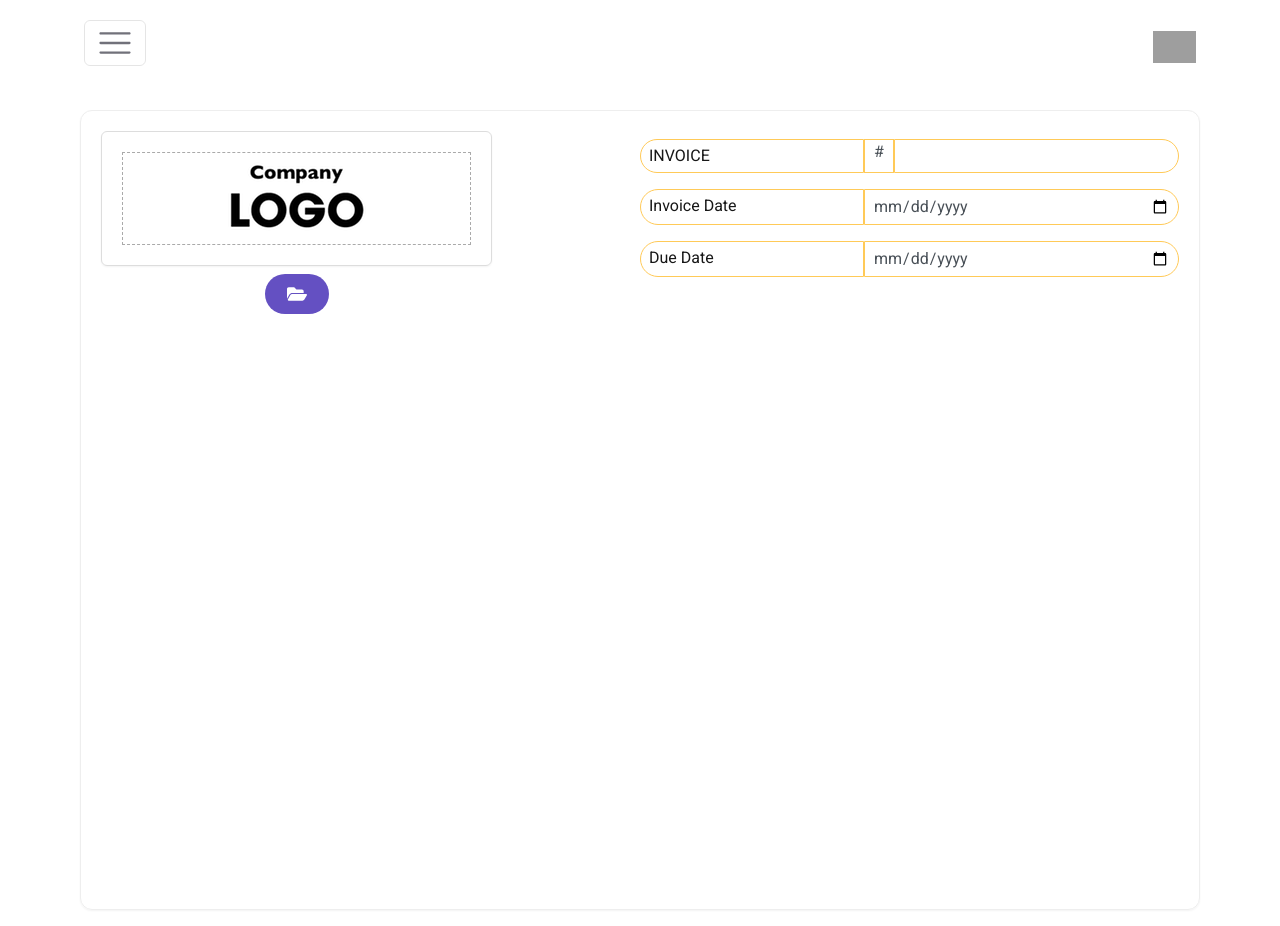
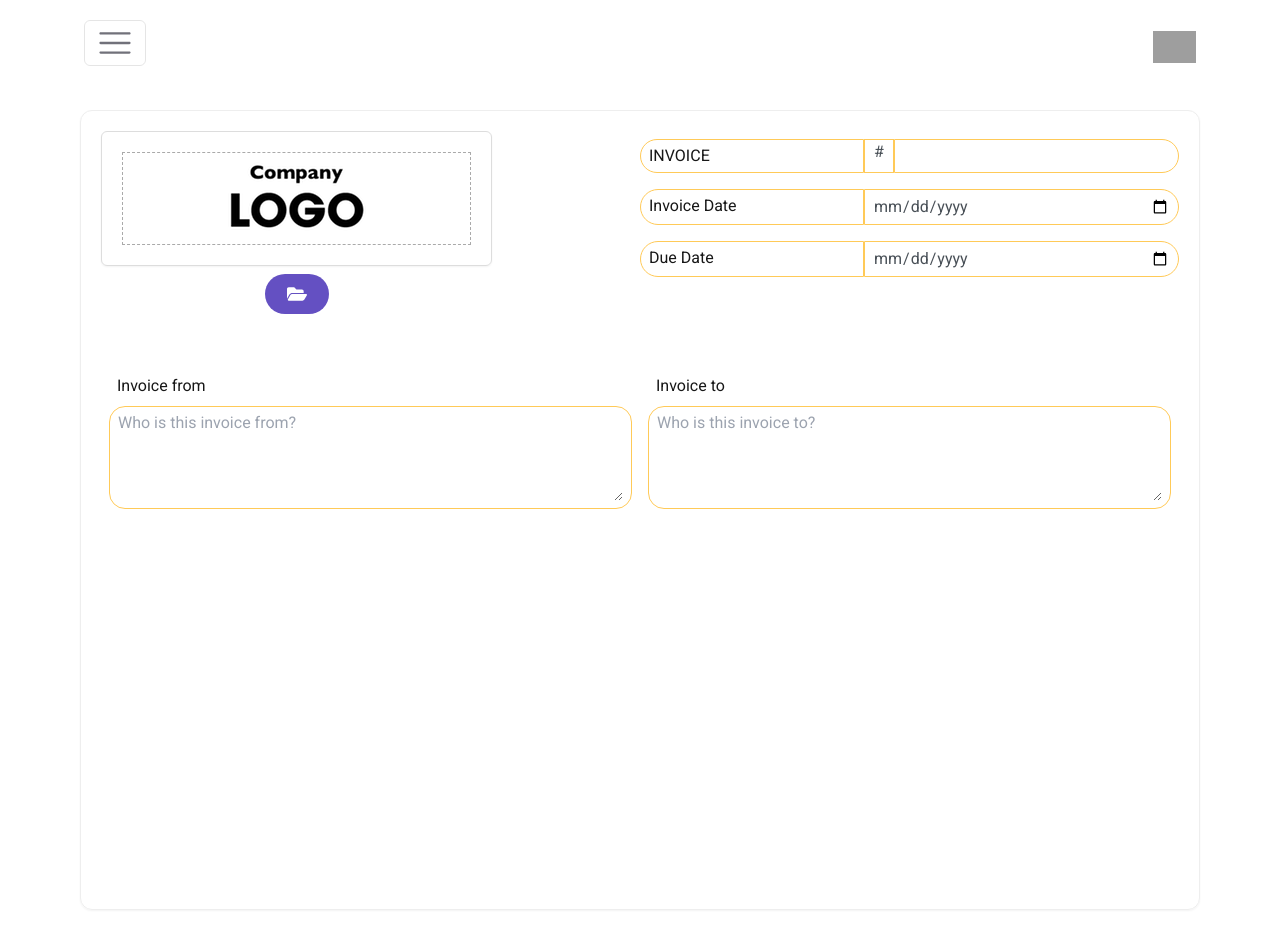
Before and after one commit to jitheshm/invoice-tool, a Next.js app: page / in a window 1280 px wide. Built offline with nearby package versions, Linux system fonts and the light colour scheme; grey boxes are pictures that could not be loaded.

Commit message:
feat: add flexible field updates for invoice description component

```diff
--- a/src/components/InvoiceDescription.tsx
+++ b/src/components/InvoiceDescription.tsx
@@ -1,14 +1,34 @@
+"use client"
 import React from 'react'
 import DescriptioGroup from './common/DescriptionGroup'
+import { useDispatch, useSelector } from 'react-redux';
+import { RootState } from '@/lib/store';
+import { updateField } from '@/lib/features/invoice/invoiceUtils';
 
 function InvoiceDescription() {
+
+    const { from, to } = useSelector((state: RootState) => state.invoice);
+    const dispatch = useDispatch();
+
     return (
         <>
             <div className='w-full md:w-1/2 md:px-2'>
-                <DescriptioGroup placeholder='Who is this invoice from?' inputValue='Invoice from' />
+                <DescriptioGroup
+                    placeholder='Who is this invoice from?'
+                    labelValue={from.label}
+                    textValue={from.value as string}
+                    labelOnChange={(e) => updateField(dispatch, "from", "label", e.target.value)}
+                    textOnChange={(e) => updateField(dispatch, "from", "value", e.target.value)}
+                />
             </div>
             <div className='w-full md:w-1/2 md:px-2'>
-                <DescriptioGroup placeholder='Who is this invoice to?' inputValue='Invoice to' />
+                <DescriptioGroup
+                    placeholder='Who is this invoice to?'
+                    labelValue={to.label}
+                    textValue={to.value as string}
+                    labelOnChange={(e) => updateField(dispatch, "to", "label", e.target.value)}
+                    textOnChange={(e) => updateField(dispatch, "to", "value", e.target.value)}
+                />
             </div>
         </>
     )
--- a/src/components/Landing.tsx
+++ b/src/components/Landing.tsx
@@ -19,10 +19,10 @@ function Landing() {
                         <InvoiceDetails />
                     </div>
                 </div>
-                {/* <div className='mt-14 flex flex-wrap'>
+                <div className='mt-14 flex flex-wrap'>
                     <InvoiceDescription />
                 </div>
-                <div className='mt-6'>
+                {/* <div className='mt-6'>
                     <ItemTable />
                 </div>
                 <div className='flex flex-wrap'>
--- a/src/components/common/DescriptionField.tsx
+++ b/src/components/common/DescriptionField.tsx
@@ -1,17 +1,19 @@
+import { onTextAreaChange } from '@/types/EventTypes'
 import React from 'react'
 
 type InputProps = {
     className?: string,
     placeholder?: string,
     inputClass?: string
-    value?: string
+    value: string
+    onChange: onTextAreaChange
 }
 
-function DescriptionField({ className = '', placeholder = '', inputClass = '', value = '' }: InputProps) {
+function DescriptionField({ className = '', placeholder = '', inputClass = '', value, onChange }: InputProps) {
     return (
         <>
             <div className={`px-2 pt-1 min-h-[90px] ${className}`}>
-                <textarea className={`w-full min-h-[90px]  ${inputClass}`} value={value} placeholder={placeholder} />
+                <textarea className={`w-full min-h-[90px]  ${inputClass}`} value={value} placeholder={placeholder} onChange={onChange} />
             </div>
         </>
     )
--- a/src/components/common/DescriptionGroup.tsx
+++ b/src/components/common/DescriptionGroup.tsx
@@ -1,20 +1,25 @@
 import React from 'react'
 import InputField from './InputField'
 import DescriptionField from './DescriptionField'
+import { OnChange, onTextAreaChange } from '@/types/EventTypes'
 
 type InputProps = {
-    placeholder?: string
-    inputValue?:string
+    placeholder: string
+    labelValue: string
+    textValue: string
+    labelOnChange: OnChange
+    textOnChange: onTextAreaChange
+
 }
-function DescriptioGroup({ placeholder,inputValue }: InputProps) {
+function DescriptionGroup({ placeholder, labelValue, textValue, labelOnChange, textOnChange }: InputProps) {
     return (
         <div className=' '>
-            <InputField type='text' className='w-[211px]' value={inputValue} />
-            <DescriptionField className='w-full  border-[#ffca58] border-solid border-[1px] rounded-2xl mt-1' placeholder={placeholder} />
+            <InputField type='text' className='w-[211px]' value={labelValue} onChange={labelOnChange} />
+            <DescriptionField className='w-full  border-[#ffca58] border-solid border-[1px] rounded-2xl mt-1' placeholder={placeholder} value={textValue} onChange={textOnChange} />
 
             {/* <InputField  type='text' inputClass='focus:outline-black'/> */}
         </div>
     )
 }
 
-export default DescriptioGroup
+export default DescriptionGroup
--- a/src/lib/features/invoice/invoiceSlice.ts
+++ b/src/lib/features/invoice/invoiceSlice.ts
@@ -7,8 +7,8 @@ const initialState: InvoiceState = {
     invoiceId: { label: 'INVOICE', value: '' },
     invoiceDate: { label: 'Invoice Date', value: '' },
     dueDate: { label: 'Due Date', value: '' },
-    from: { label: 'From', value: '' },
-    to: { label: 'To', value: '' },
+    from: { label: 'Invoice from', value: '' },
+    to: { label: 'Invoice to', value: '' },
     items: [],
     terms: { label: 'Terms', value: '' },
     note: { label: 'Note', value: '' },
--- a/src/types/EventTypes.ts
+++ b/src/types/EventTypes.ts
@@ -1,3 +1,4 @@
 import { ChangeEvent } from "react";
 
 export type OnChange = (event: ChangeEvent<HTMLInputElement>) => void;
+export type onTextAreaChange = (event: ChangeEvent<HTMLTextAreaElement>) => void;
```
